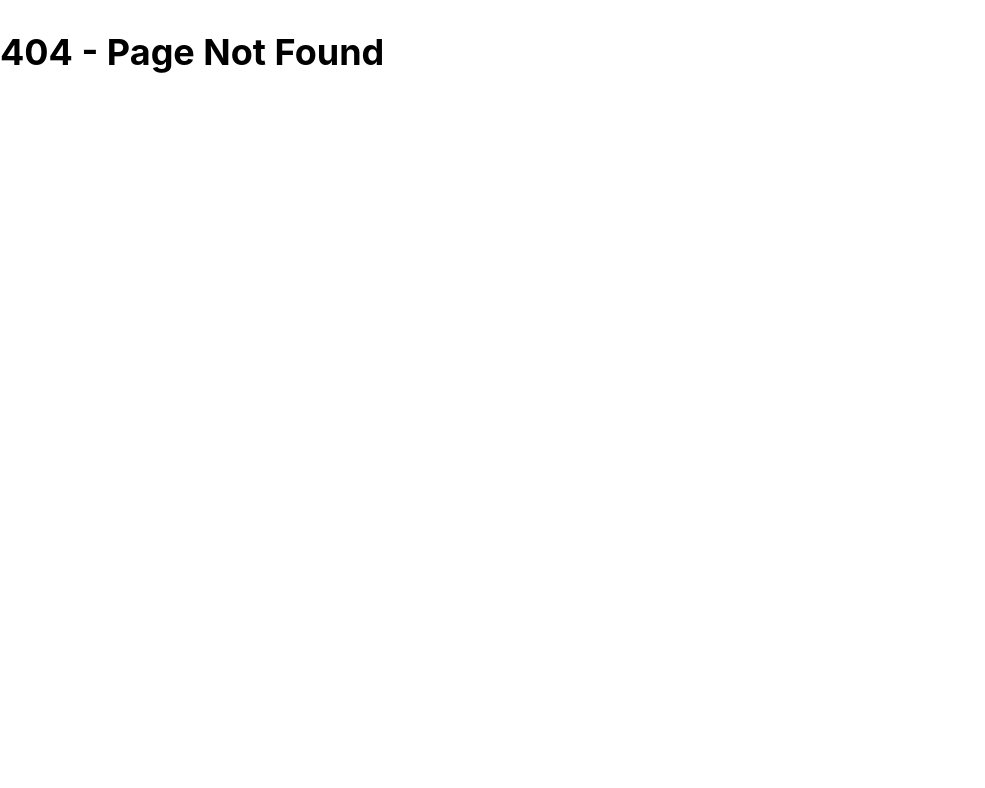
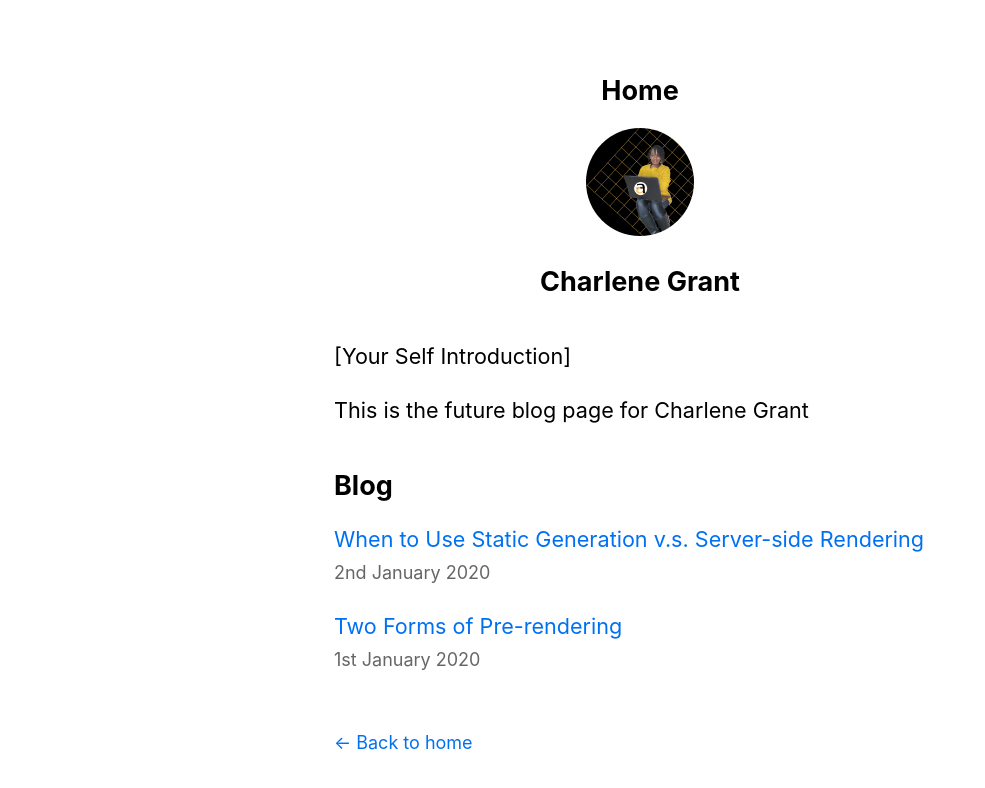
Before and after one commit to AffirmedVisionary/mainsite, a Next.js app: page /blog in a window 1280 px wide. Before the commit this address had no page. Shown: the top 788 px of the page, without its empty margins (0-985 px from the left). Built offline with nearby package versions, Linux system fonts and the light colour scheme.

Commit message:
testing - blog post url dynamic slug

```diff
--- /dev/null
+++ b/pages/blog.js
@@ -0,0 +1,80 @@
+import Head from 'next/head'
+import Layout, { siteTitle } from '../components/layout'
+import utilStyles from '../styles/utils.module.css'
+import { getSortedPostsData } from '../lib/posts'
+import Link from 'next/link'
+import Date from '../components/date'
+
+export async function getStaticProps() {
+  const allPostsData = getSortedPostsData()
+  return {
+    props: {
+      allPostsData
+    }
+  }
+}
+
+export default function Blog({allPostsData}) {
+  return (
+    <Layout blog>
+      <Head>
+        <title>{siteTitle}</title>
+      </Head>
+      <section className={utilStyles.headingMd}>
+        <p>[Your Self Introduction]</p>
+        <p>
+          This is the future blog page for Charlene Grant
+        </p>
+      </section>
+      <section className={`${utilStyles.headingMd} ${utilStyles.padding1px}`}>
+        <h2 className={utilStyles.headingLg}>Blog</h2>
+        <ul className={utilStyles.list}>
+          {allPostsData.map(({ id, date, title }) => (
+           <li className={utilStyles.listItem} key={id}>
+           <Link href={`/posts/${id}`}>
+             <a>{title}</a>
+           </Link>
+           <br />
+           <small className={utilStyles.lightText}>
+             <Date dateString={date} />
+           </small>
+         </li>
+          ))}
+        </ul>
+      </section>
+    </Layout>
+  )
+}
+
+
+// Home.getInitialProps = async ctx => {
+//   try {
+//     // Parses the JSON returned by a network request
+//     const parseJSON = resp => (resp.json ? resp.json() : resp);
+//     // Checks if a network request came back fine, and throws an error if not
+//     const checkStatus = resp => {
+//       if (resp.status >= 200 && resp.status < 300) {
+//         return resp;
+//       }
+
+//       return parseJSON(resp).then(resp => {
+//         throw resp;
+//       });
+//     };
+
+//     const headers = {
+//       'Content-Type': 'application/json',
+//     };
+
+//     const restaurants = await fetch('http://localhost:1337/restaurants', {
+//       method: 'GET',
+//       headers,
+//     })
+//       .then(checkStatus)
+//       .then(parseJSON);
+
+//     return { restaurants };
+//   } catch (error) {
+//     return { error };
+//   }
+// };
```
Also changed, not shown: pages/article/[slug].js (added, +47 -0 lines).
